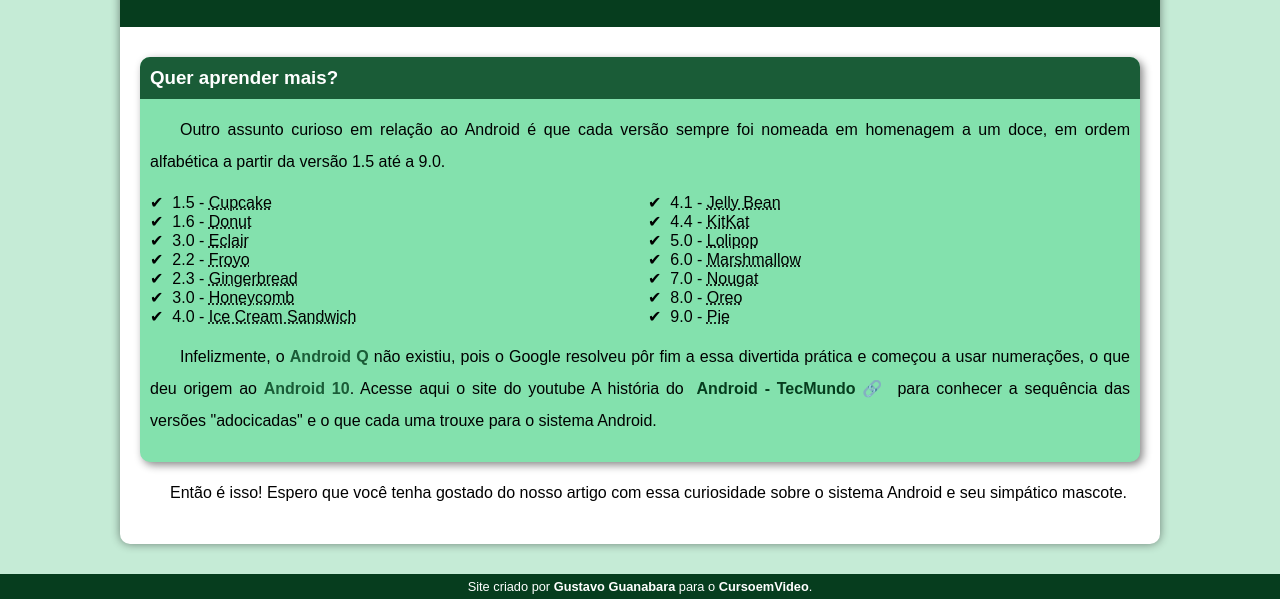
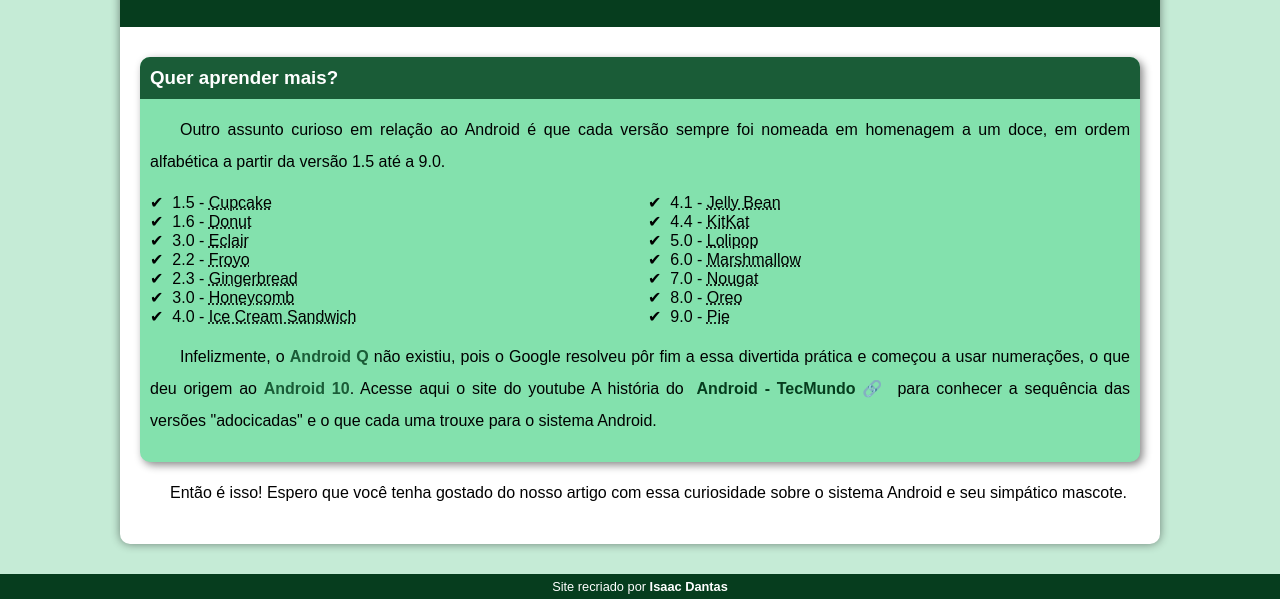
Before and after one commit to isaacdigitalcode/projeto-android, a plain HTML site: page index.html in a window 1280 px wide. Shown: the part 2416-3015 px from the top of the page. Drawn offline with Linux system fonts and the light colour scheme.

Commit message:
att-rodapé

```diff
--- a/index.html
+++ b/index.html
@@ -81,7 +81,7 @@
         </article>
     </main>
     <footer>
-        <p>Site criado por <a href="https://github.com/gustavoguanabara/html-css" target="_blank">Gustavo Guanabara</a> para o <a href="https://www.cursoemvideo.com/cursos/" target="_blank">CursoemVideo</a>.</p>
+        <p>Site recriado por <a href="https://www.linkedin.com/in/isaac-dantas994784x/" target="_blank">Isaac Dantas</a></p>
     </footer>
 </body>
 </html>
```
